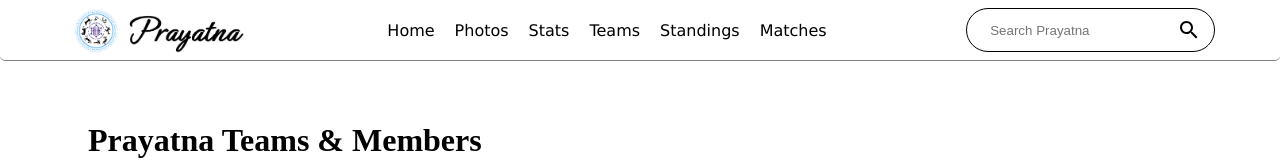
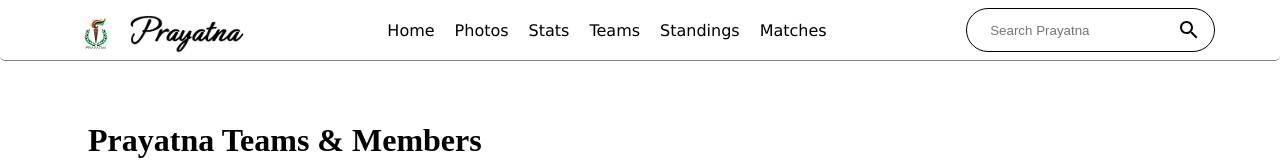
Before and after one commit to suraj-G862/final_repo, a React (Vite) app in the folder prayatna/: page /Teams in a window 1280 px wide. Shown: the top 160 px of the page. Built offline with nearby package versions, Linux system fonts and the light colour scheme.

Commit message:
logo+title

```diff
--- a/prayatna/index.html
+++ b/prayatna/index.html
@@ -13,7 +13,7 @@
         box-sizing:border-box;
       }
     </style>
-    <title>Vite + React</title>
+    <title>Prayatna 6.0</title>
   </head>
   <body>
     <div id="root"></div>
--- a/prayatna/src/components/Header.jsx
+++ b/prayatna/src/components/Header.jsx
@@ -9,7 +9,7 @@ function Header(){
                        <div className="Navbar_Container">
 
                     <Link to="/" ><div className="Navbar_Logo">
-                                        <img src="./prayatna.png" alt="" />
+                                        <img src="./prayatna_01.png" alt="" />
                                         <img src="./PrayatnaLogo.jpg" alt=""></img>
                                 </div>
                     </Link>
```
Also changed, not shown: prayatna/public/prayatna_01.png (added).
